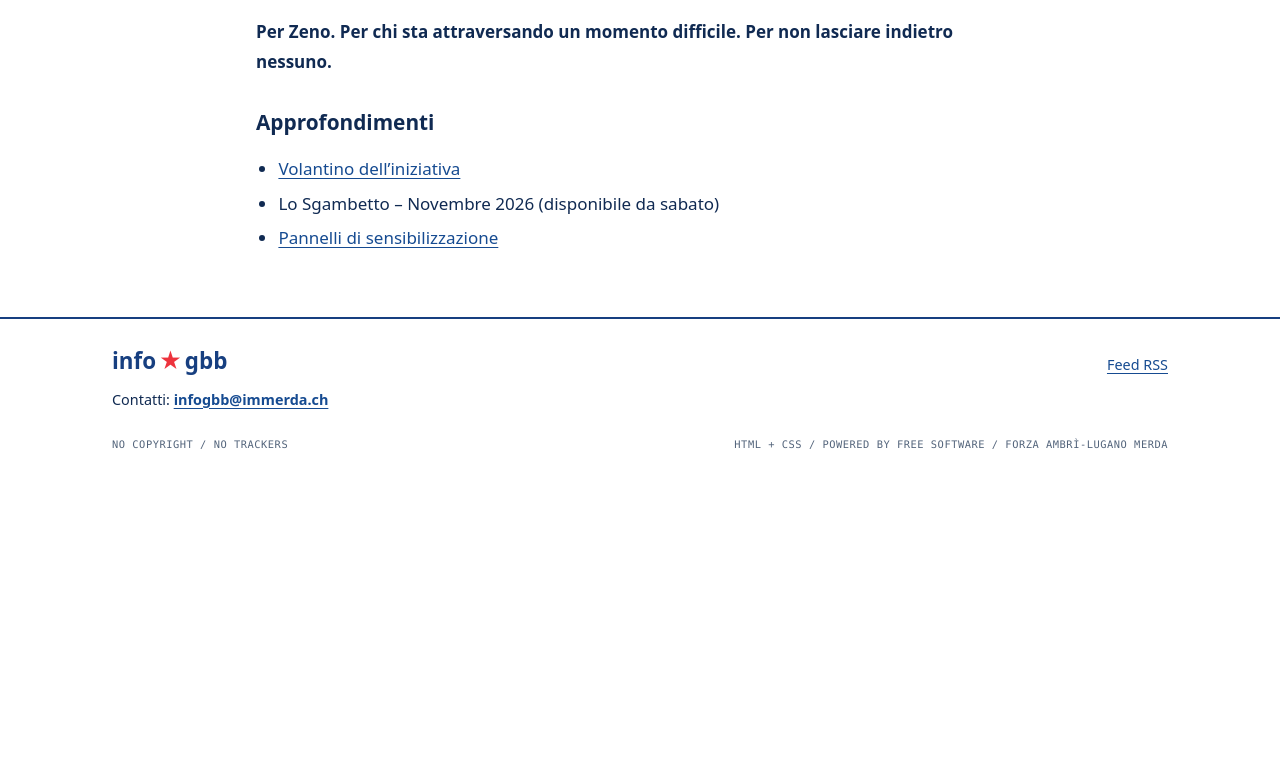
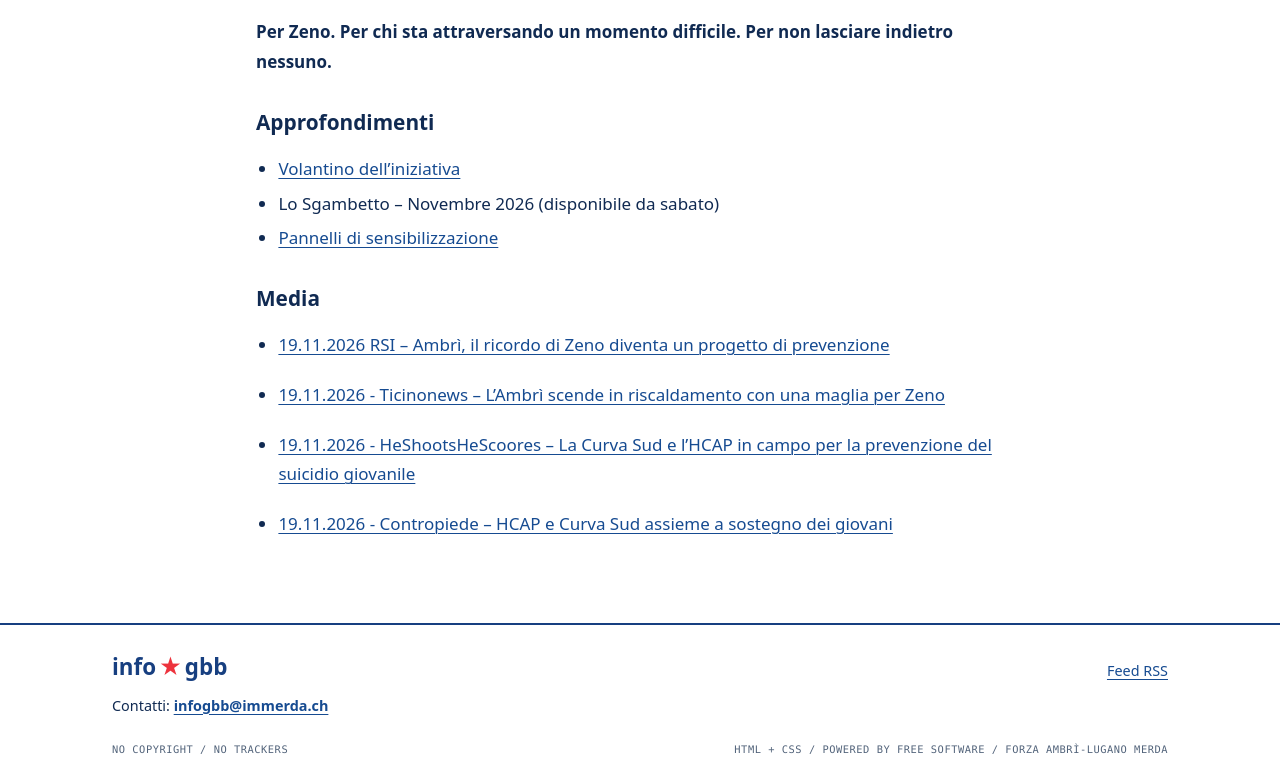
Before and after one commit to AlanLeoni/infogbb-web, a plain HTML site: page progetti/rompiamo-il-muro-del-silenzio/index.html in a window 1280 px wide. Shown: the part 1203-1978 px from the top of the page. Before the commit the page ends 1672 px from the top, so only its background shows below. Drawn offline with Linux system fonts and the light colour scheme.

Commit message:
Aggiornamento sito

```diff
--- a/progetti/rompiamo-il-muro-del-silenzio/index.html
+++ b/progetti/rompiamo-il-muro-del-silenzio/index.html
@@ -79,6 +79,25 @@
 <li><a href="./pannelli.pdf">Pannelli di sensibilizzazione</a>
 </li>
 </ul>
+<h2 id="media">Media</h2>
+<ul>
+<li>
+<p><a href="https://www.rsi.ch/info/ticino-grigioni-e-insubria/Ambr%C3%AC-il-ricordo-di-Zeno-diventa-un-progetto-di-prevenzione--4256432.html">19.11.2026 RSI – Ambrì, il ricordo di Zeno diventa un progetto di prevenzione</a>
+</p>
+</li>
+<li>
+<p><a href="https://www.ticinonews.ch/ticino/lambri-scende-in-riscaldamento-con-una-maglia-per-zeno-446978">19.11.2026 - Ticinonews – L’Ambrì scende in riscaldamento con una maglia per Zeno</a>
+</p>
+</li>
+<li>
+<p><a href="https://heshootshescoores.com/la-curva-sud-e-lhcap-in-campo-per-la-prevenzione-del-suicidio-giovanile/">19.11.2026 - HeShootsHeScoores – La Curva Sud e l’HCAP in campo per la prevenzione del suicidio giovanile</a>
+</p>
+</li>
+<li>
+<p><a href="https://www.contropiede.ch/stories/3672/hockey/hcap-e-curva-sud-assieme-a-sostegno-dei-giovani">19.11.2026 - Contropiede – HCAP e Curva Sud assieme a sostegno dei giovani</a>
+</p>
+</li>
+</ul>
 </div>
 </article>
 
```
